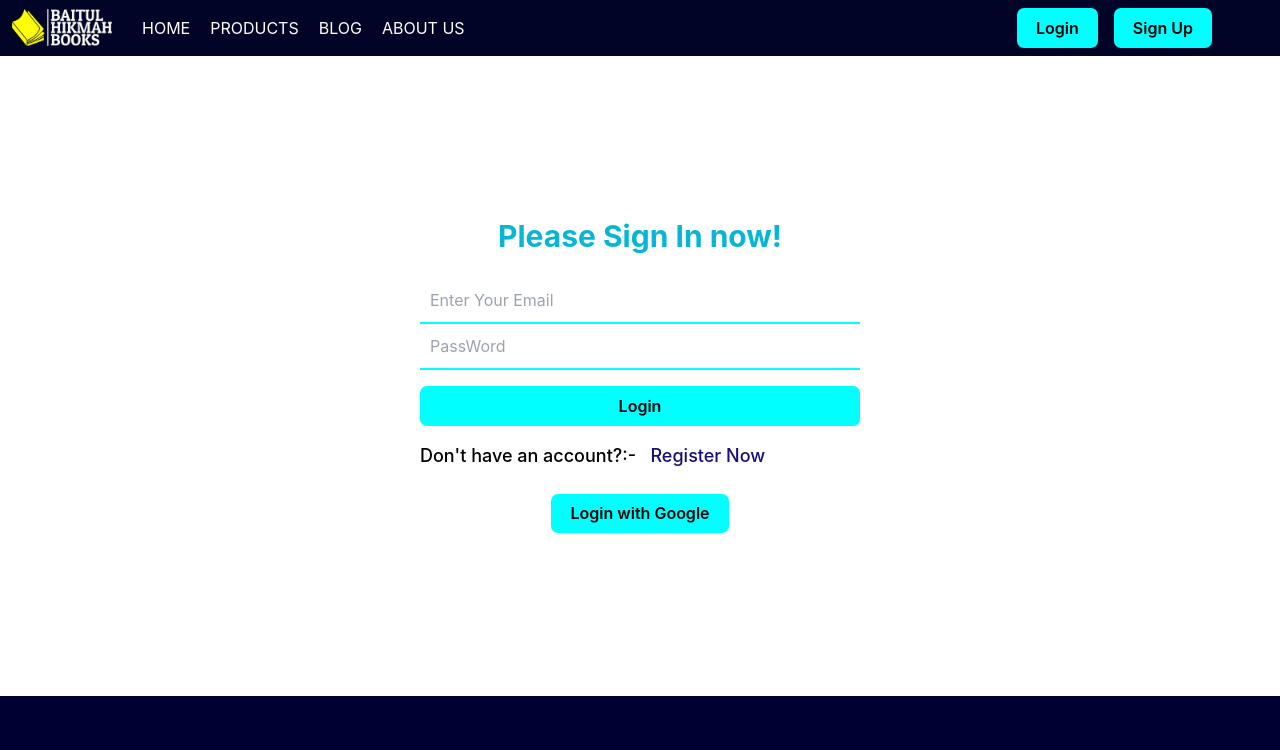
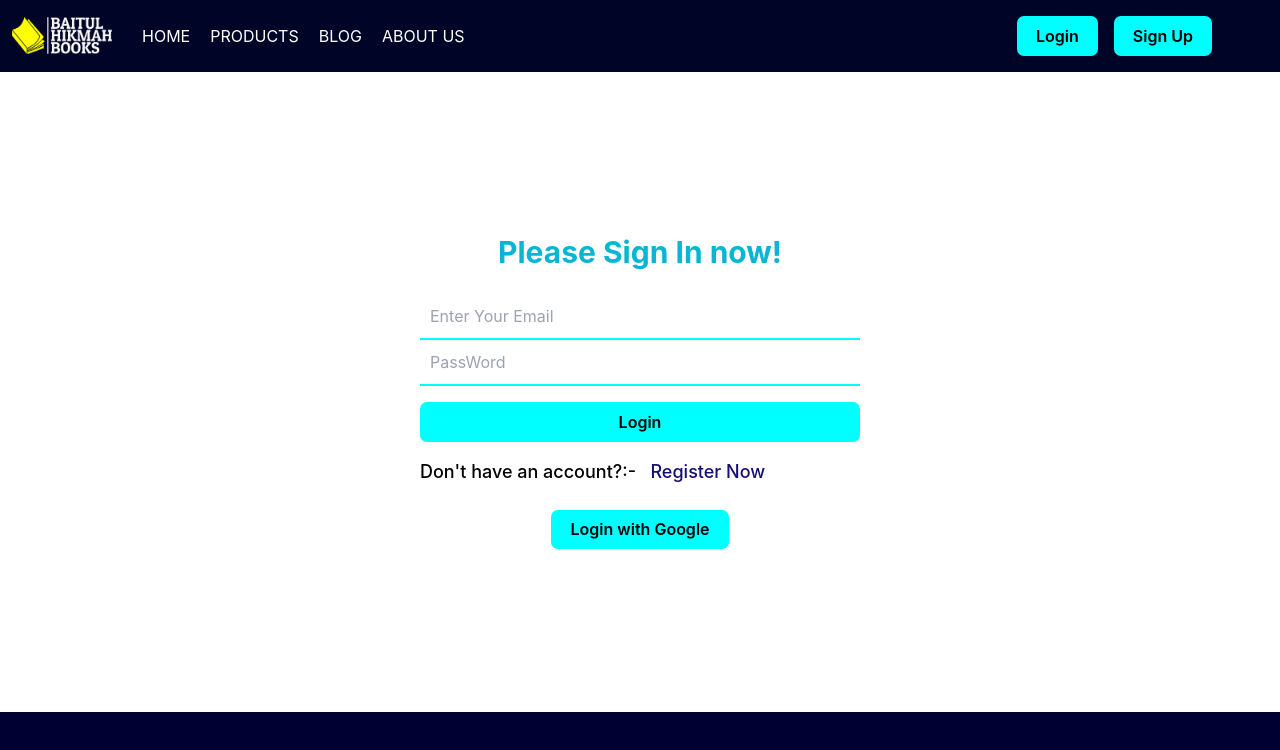
Before and after one commit to Shahriyar-Hosen/bkash-payment, a React (Create React App) app: page /login in a window 1280 px wide. Shown: the top 750 px of the page. Built offline with nearby package versions, Linux system fonts and the light colour scheme; no server answers.

Commit message:
update navbar

```diff
--- a/src/Shared/Header/Header.js
+++ b/src/Shared/Header/Header.js
@@ -12,10 +12,9 @@ import "./Header.css";
 const Header = () => {
   const { user, logOut } = useAuth();
   return (
-    <div>
-      <Navbar collapseOnSelect expand="lg" className="header-de w-100">
+    <Navbar collapseOnSelect expand="lg" className="header-de w-100 py-3">
       <Container>
-          <img className="logo-design" src={logo} alt="" />
+        <img className="logo-design " src={logo} alt="" />
         <Navbar.Toggle aria-controls="responsive-navbar-nav" />
         <Navbar.Collapse id="responsive-navbar-nav">
           <Nav className="me-auto">
@@ -80,7 +79,6 @@ const Header = () => {
         </Navbar.Collapse>
       </Container>
     </Navbar>
-    </div>
   );
 };
 
```
Lines whose indentation alone changed are shown as unchanged.
